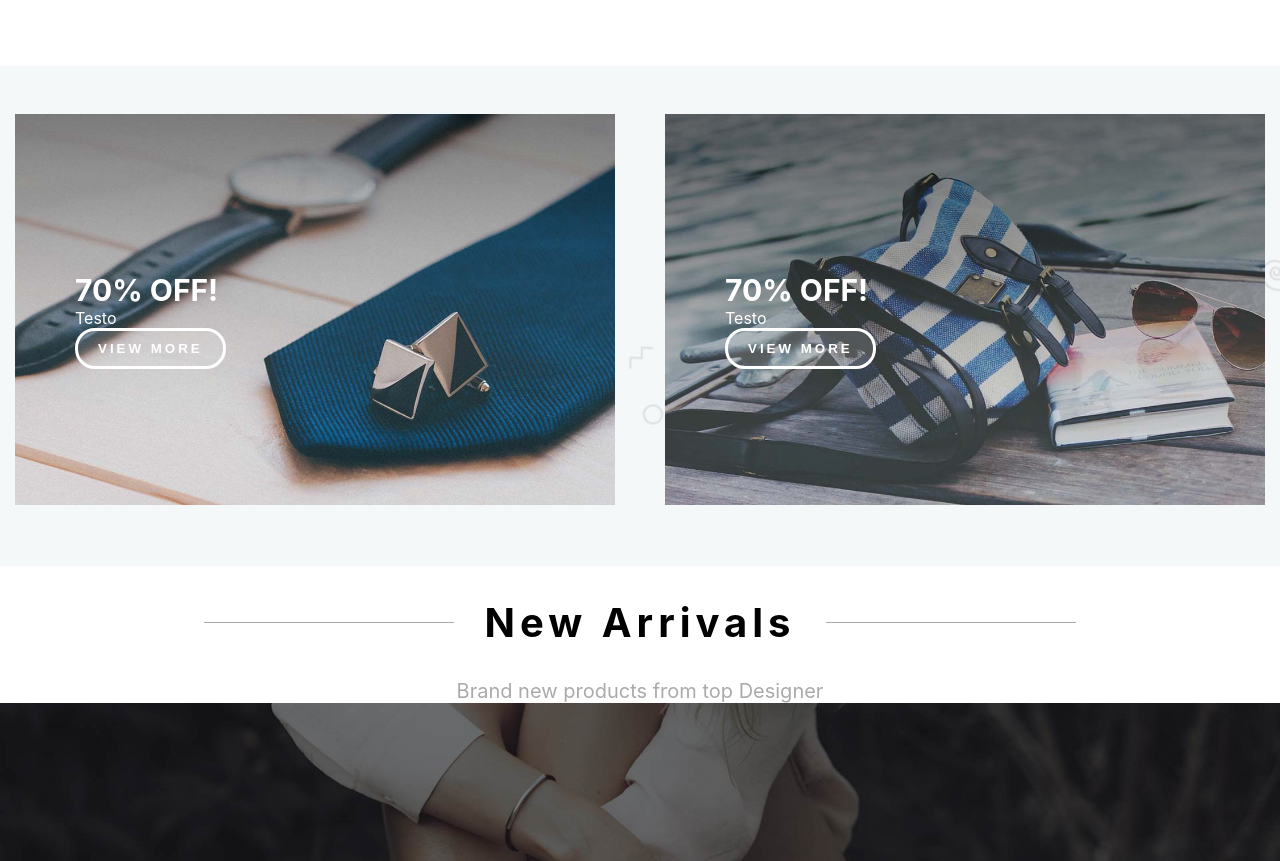
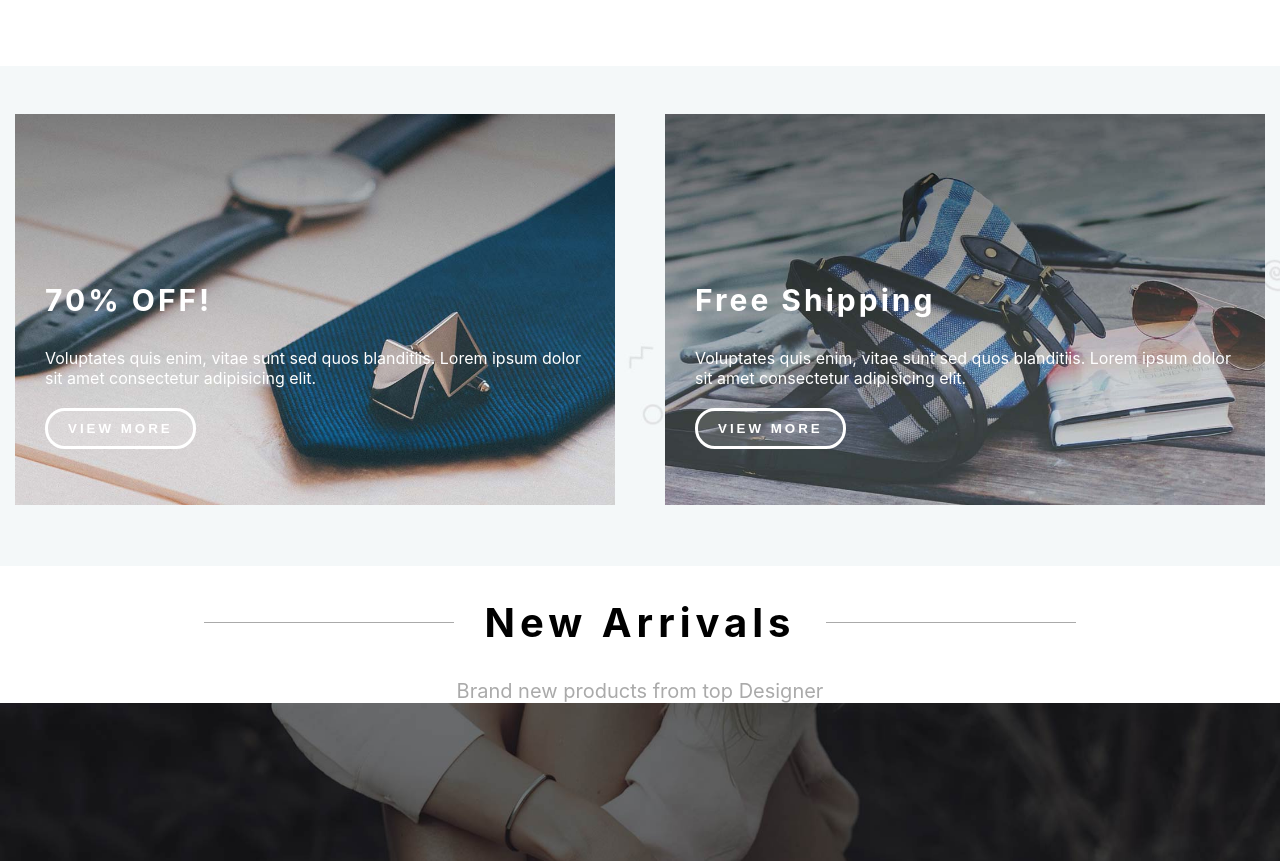
Before and after one commit to GiuliaSetti/proj-html-vuejs, a Vue app: page / in a window 1280 px wide. Shown: the part 2600-3461 px from the top of the page. Built offline with nearby package versions, Linux system fonts and the light colour scheme.

Commit message:
vite: view more section with store

```diff
--- a/src/components/ViewMore.vue
+++ b/src/components/ViewMore.vue
@@ -1,9 +1,13 @@
 <script>
+
+import { store } from '../store';
 
 export default{
     name: 'ViewMore',
     data(){
-        return{}
+        return{
+            store
+        }
     }
 }
 
@@ -14,36 +18,22 @@ export default{
     <div id="section_container">
 
         <div id="cards">
-            <div class="card one">
+            <div v-for="singleCard in store.viewMore" class="card one">
 
-                <img src="../assets/images/promo_box_1_bg.jpg" alt="">
+                <img :src="singleCard.img" alt="">
 
                 <div class="info">
 
-                    <h3>70% OFF!</h3>
+                    <h3>{{singleCard.advantages}}</h3>
 
-                    <div>Testo</div>
+                    <div class="text">{{singleCard.text}}</div>
 
                     <button>VIEW MORE</button>
 
                 </div>
 
             </div>
-            <div class="card two">
 
-                <img src="../assets/images/promo_box_2_bg.jpg" alt="">
-
-                <div class="info">
-
-<h3>70% OFF!</h3>
-
-<div>Testo</div>
-
-<button>VIEW MORE</button>
-
-</div>
-
-            </div>
 
         </div>
     </div>
@@ -85,7 +75,18 @@ export default{
             .info{
                 position: absolute;
                 top: 40%;
-                left: 10%;
+                left: 0;
+
+                padding: 0 30px;
+
+                h3{
+                    letter-spacing: 3px;
+                    padding: 10px 0;
+                }
+
+                .text{
+                    padding: 20px 0;
+                }
             }
 
             button{
--- a/src/store.js
+++ b/src/store.js
@@ -257,10 +257,12 @@ export const store = reactive({
 
       viewMore:[
         {
+          img:'src/assets/images/promo_box_1_bg.jpg',
           advantages: '70% OFF!',
           text: 'Voluptates quis enim, vitae sunt sed quos blanditiis. Lorem ipsum dolor sit amet consectetur adipisicing elit.'
         },
         {
+          img:'src/assets/images/promo_box_2_bg.jpg',
           advantages: 'Free Shipping',
           text: 'Voluptates quis enim, vitae sunt sed quos blanditiis. Lorem ipsum dolor sit amet consectetur adipisicing elit.'
         }
```
